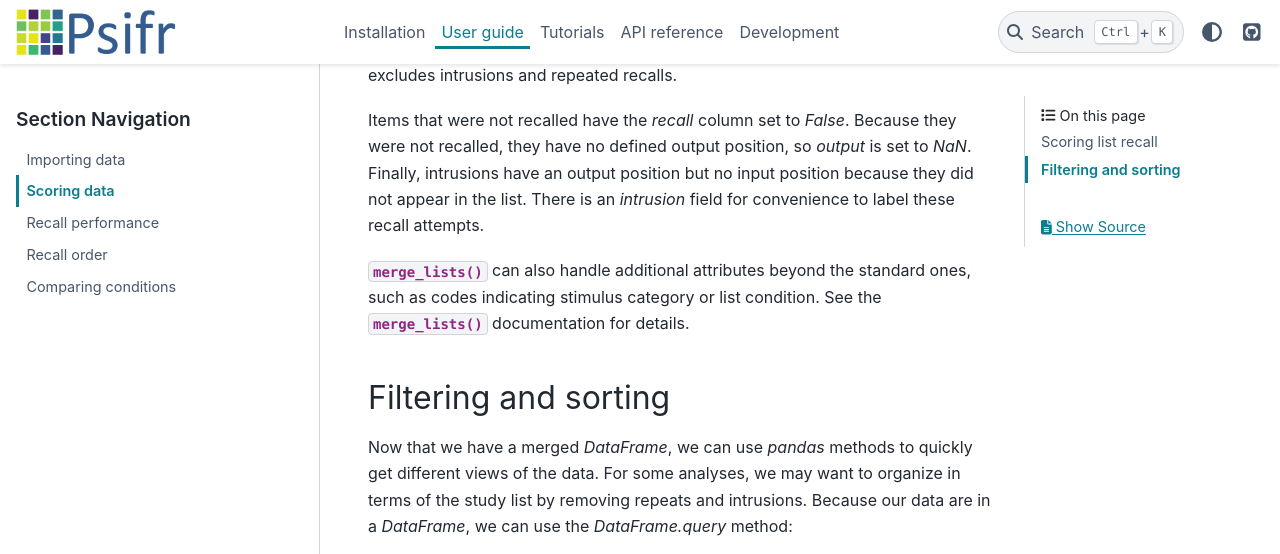
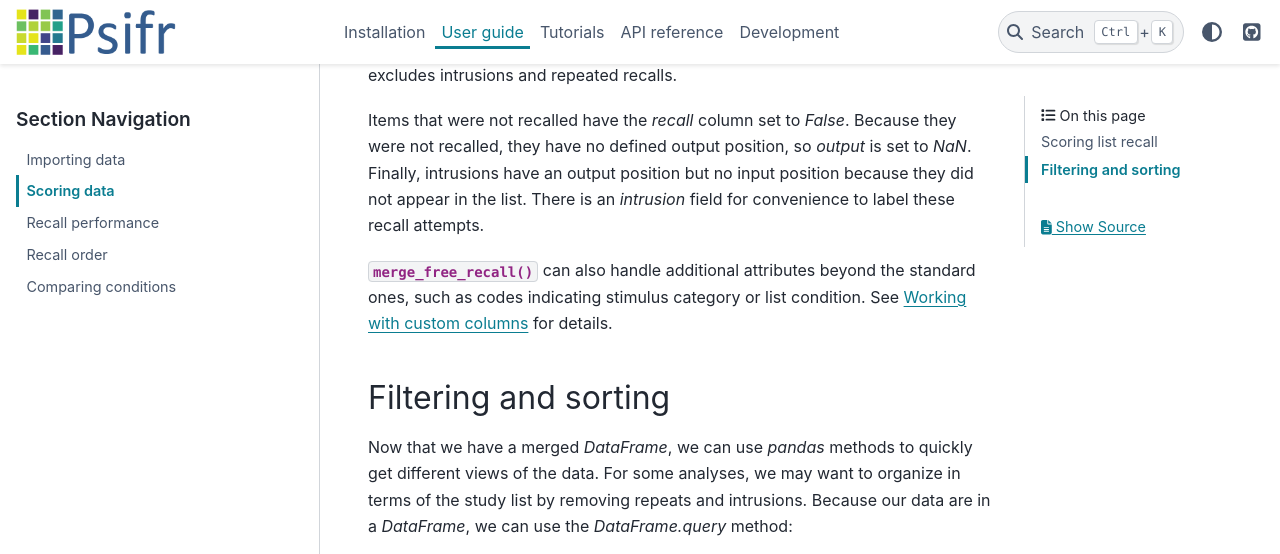
Before and after one commit to mortonne/psifr, a Sphinx documentation site: the page built from docs/guide/score.rst, in a window 1280 px wide and 900 px high, scrolled down 772 px, cut to the strip 0-554 px from the top of the window. Built offline with Sphinx 7.4.7 and the PyData theme 0.15.4, drawn with Linux system fonts in a browser that asks for light colours.

Commit message:
docs: update information about custom columns

```diff
--- a/docs/guide/grouping.rst
+++ b/docs/guide/grouping.rst
@@ -22,6 +22,8 @@ experimental conditions. Psifr is built on the Pandas DataFrame, which
 has powerful ways of splitting data and applying operations to it.
 This makes it possible to analyze and plot different conditions using
 very little code.
+
+.. _custom-columns:
 
 Working with custom columns
 ~~~~~~~~~~~~~~~~~~~~~~~~~~~
--- a/docs/guide/score.rst
+++ b/docs/guide/score.rst
@@ -59,9 +59,9 @@ set to `NaN`. Finally, intrusions have an output position but no input position
 because they did not appear in the list. There is an `intrusion` field for
 convenience to label these recall attempts.
 
-:py:func:`~psifr.fr.merge_lists` can also handle additional attributes beyond
+:py:func:`~psifr.fr.merge_free_recall` can also handle additional attributes beyond
 the standard ones, such as codes indicating stimulus category or list condition.
-See the :py:func:`~psifr.fr.merge_lists` documentation for details.
+See :ref:`custom-columns` for details.
 
 Filtering and sorting
 ---------------------
```
